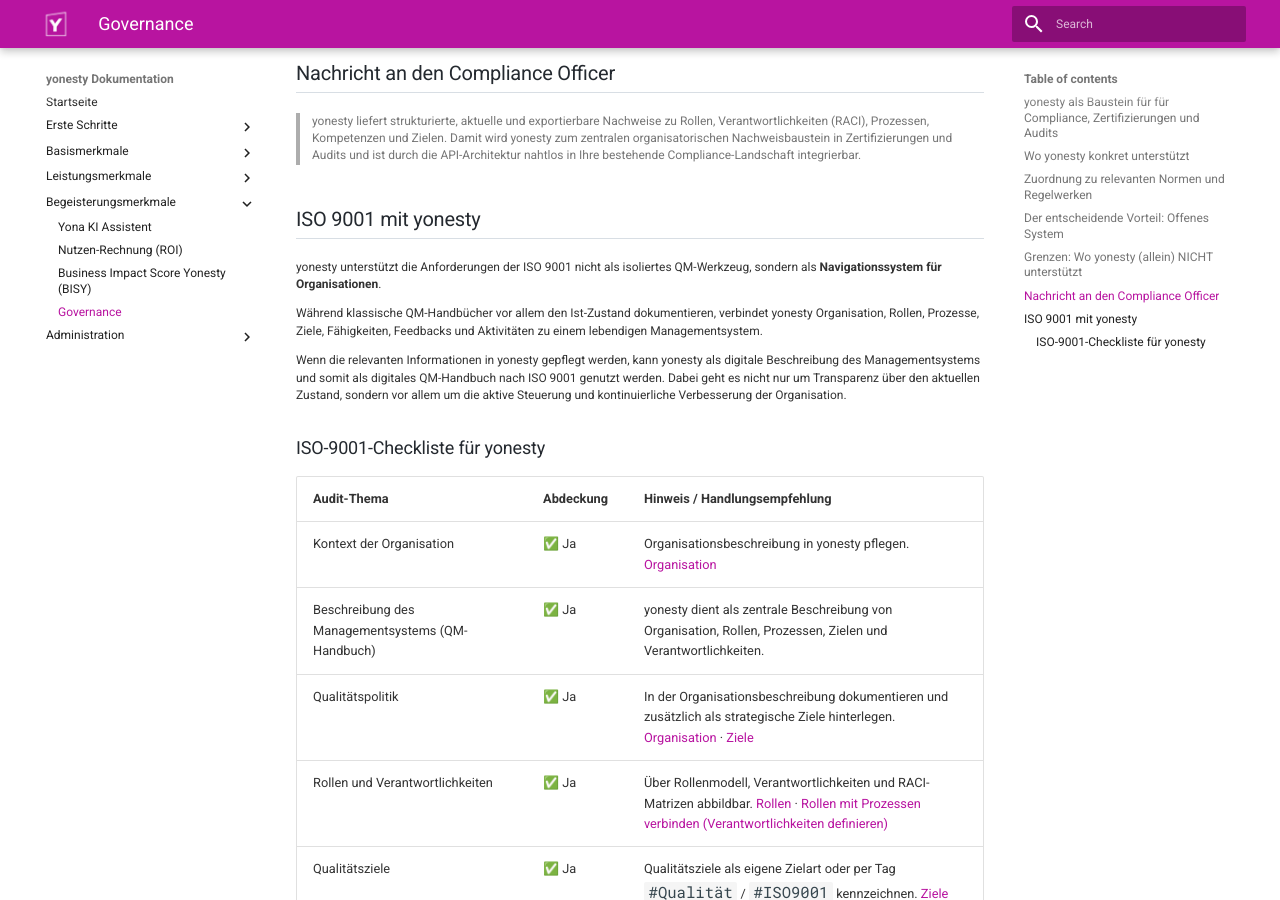
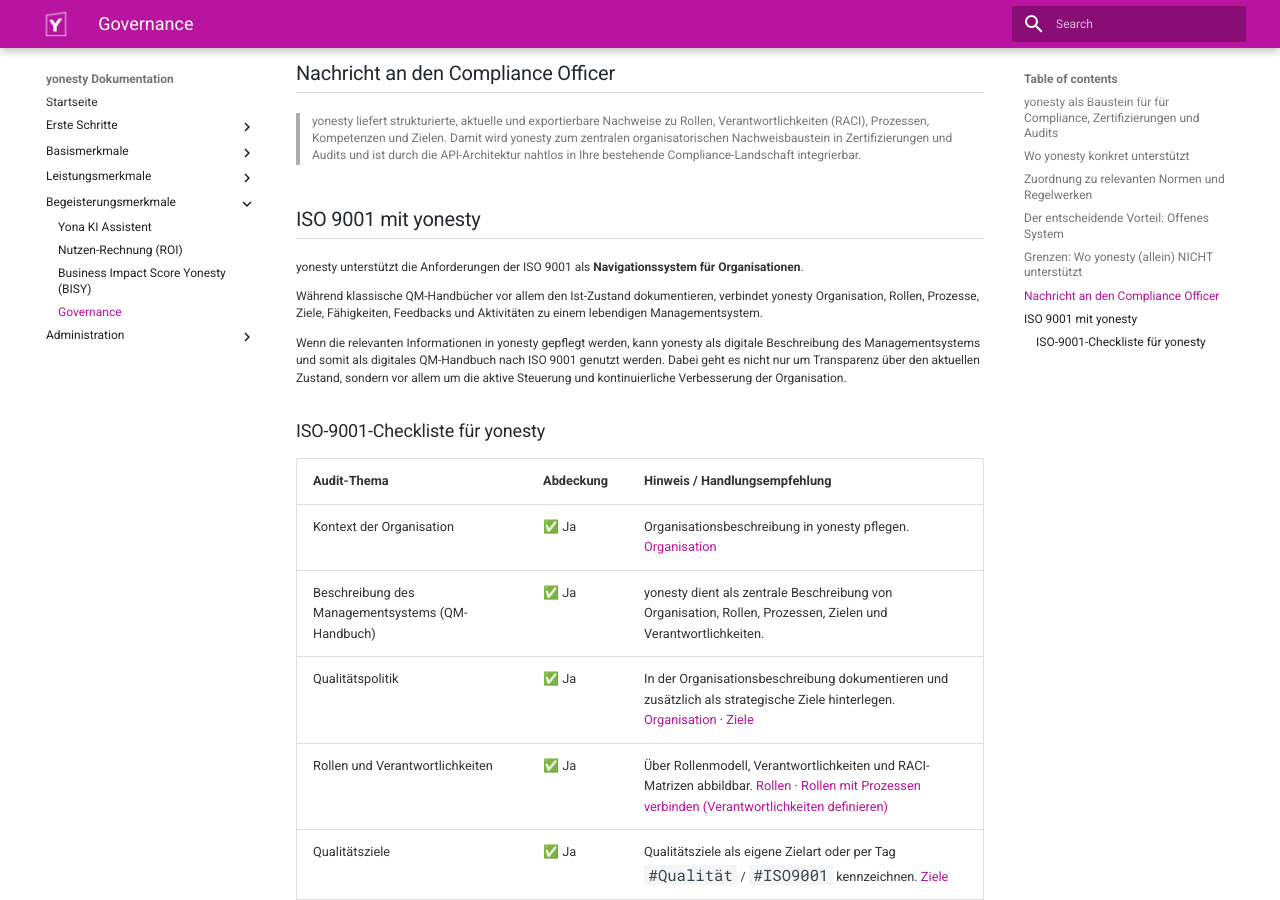
Before and after one commit to ricohaenelsoletti/yonesty, an MkDocs documentation site: the page built from docs/Governance.md, in a window 1280 px wide and 900 px high, scrolled down 2127 px. Built offline with MkDocs 1.6.1 and Material for MkDocs 9.7.7, drawn with Linux system fonts in a browser that asks for light colours.

Commit message:
Fix wording in ISO 9001 section of Governance.md

```diff
--- a/docs/Governance.md
+++ b/docs/Governance.md
@@ -63,7 +63,7 @@
 
 ## ISO 9001 mit yonesty
 
-yonesty unterstützt die Anforderungen der ISO 9001 nicht als isoliertes QM-Werkzeug, sondern als **Navigationssystem für Organisationen**.
+yonesty unterstützt die Anforderungen der ISO 9001 als **Navigationssystem für Organisationen**.
 
 Während klassische QM-Handbücher vor allem den Ist-Zustand dokumentieren, verbindet yonesty Organisation, Rollen, Prozesse, Ziele, Fähigkeiten, Feedbacks und Aktivitäten zu einem lebendigen Managementsystem.
 
```
